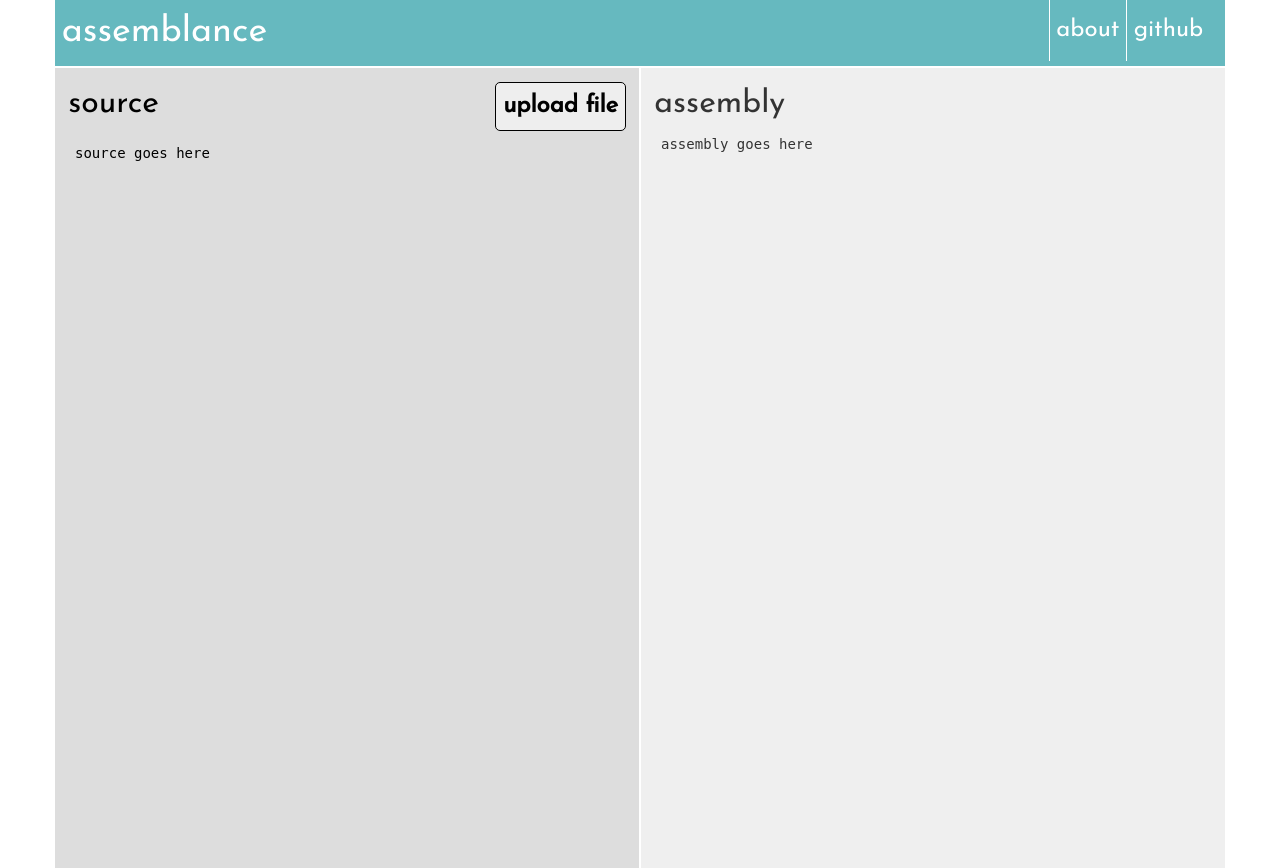
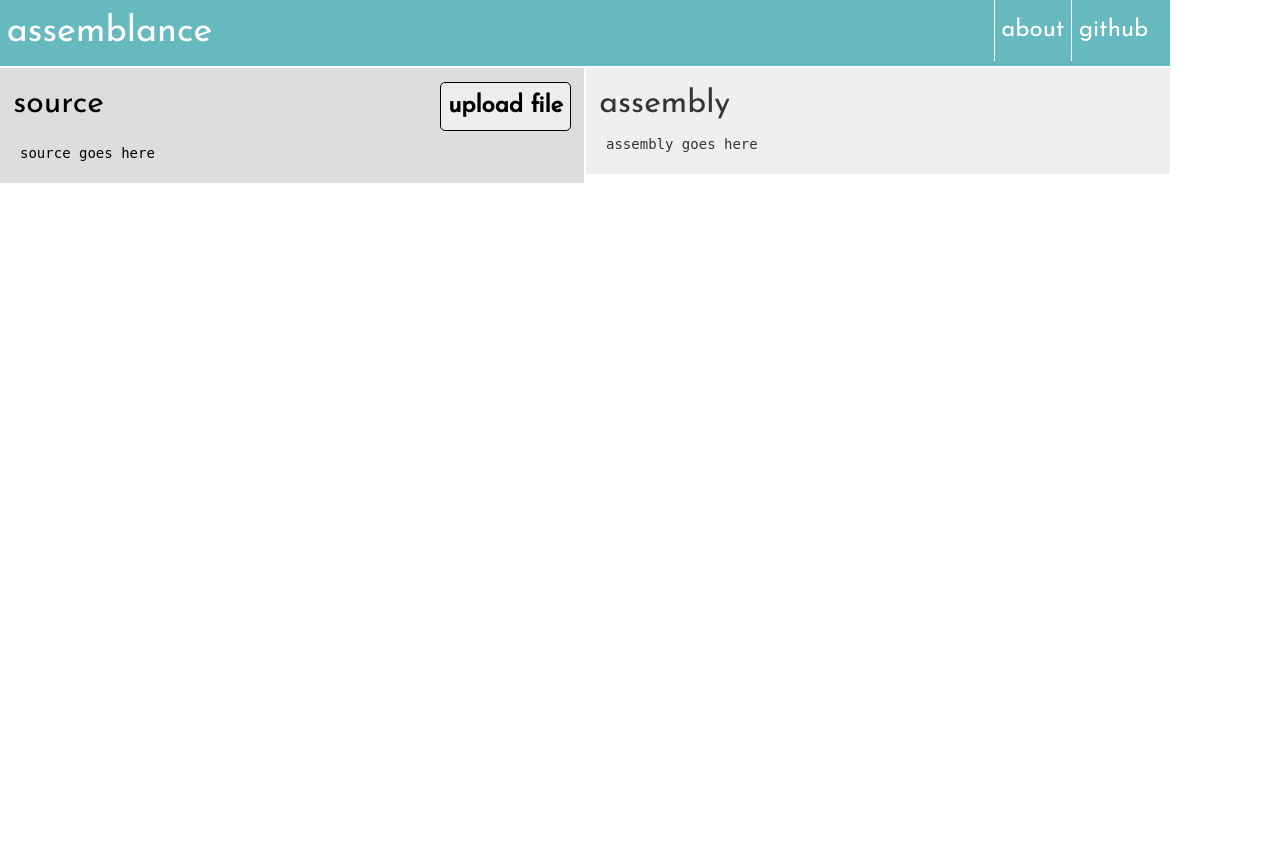
Before and after one commit to rmw2/assemblance, a Flask app: page / in a window 1280 px wide. After the commit the page ends 183 px from the top, so only its background shows below. Run offline with Flask 2, Linux system fonts and the light colour scheme; some libraries are stand-ins or nearby versions.

Commit message:
Fixed some positioning

```diff
--- a/static/style.css
+++ b/static/style.css
@@ -27,12 +27,16 @@ pre {
 	overflow: hidden;
 }
 
+#page {
+	position: absolute;
+}
+
 #source {
 	background-color: #DDD;
 	padding: 10pt;
 	color: #000;
 	width: 50%;
-	height: 100%;
+	height: 89%;
 	border-right: 1pt solid #FFF;
 }
 
@@ -40,7 +44,7 @@ pre {
 	background-color: #EFEFEF;
 	padding: 10pt;
 	width: 50%;
-	height: 100%;
+	height: 89%;
 	border-left: 1pt solid #FFF;
 }
 
@@ -48,15 +52,11 @@ pre {
 	display: block;
 }
 
-#toolbar {
-	background-color: #66B9BF;
-	padding: 5pt;
-	height: 40pt;
-}
-
 #top {
 	background-color: #66B9BF;
 	border-bottom: 2pt solid #FFF;
+	/* child of .container */
+	height: 11%;
 }
 
 #main {
@@ -81,6 +81,20 @@ pre {
 	padding: 48pt 0 48pt 0;
 	text-align: center;
 	background-color: #DDD;
+}
+
+.tools {
+	/* child of #asm and #source */
+	height: 11%;
+}
+
+.content {
+	padding: 5pt;
+	font-family: Monospace;
+	/* child of #asm and #source */
+	height: 89%;
+/*	overflow-x: visible;
+	overflow-y: scroll;*/
 }
 
 .asm-line {
@@ -202,11 +216,6 @@ pre {
 	font-weight: bold;
 }
 
-.content {
-	padding: 5pt;
-	font-family: Monospace;
-}
-
 .clear {
 	clear: both;
 }
--- a/templates/index.html
+++ b/templates/index.html
@@ -12,7 +12,7 @@
 </head>
 <body>
 
-<div class="container">
+<div id="page" class="container">
 	<!-- Toolbar / control area -->
 	<div class="row" id="top">
 		<!-- Title area -->
@@ -40,12 +40,14 @@
 	<div class="row" id="main">
 		<!-- left column of the page -->
 		<div class="col-sm-6" id="source">
+			<div class="tools">
 			<form method="post" enctype="multipart/form-data">
 				<span class="label-header"> source </span>
-				<input type="file" class="inputfile" id="upload-src" name="srcfile"></button>
+				<input type="file" class="inputfile" id="upload-src" name="srcfile">
 				<label class="label-button" for="upload-src"> upload file </label>
 				<div class="clear"></div>
 			</form>
+			</div>
 
 			<div id="source-code" class="content">
 				{% if srctext %}
@@ -57,12 +59,14 @@
 
 		<!-- right column of the page -->
 		<div class="col-sm-6" id="asm">
+			<div class="tools">
 			<!--<form method="post" enctype="multipart/form-data">-->
 				<span class="label-header"> assembly </span>
 			<!--	<input type="file" class="inputfile" id="upload-asm" name="asmfile" ></button> -->
 			<!--	<label class="label-button" for="upload-asm"> upload file </label> -->
 				<div class="clear"></div>
 			<!--</form>-->
+			</div>
 
 			<div id="asm-code" class="content">
 				{% if asmtext %}
```
